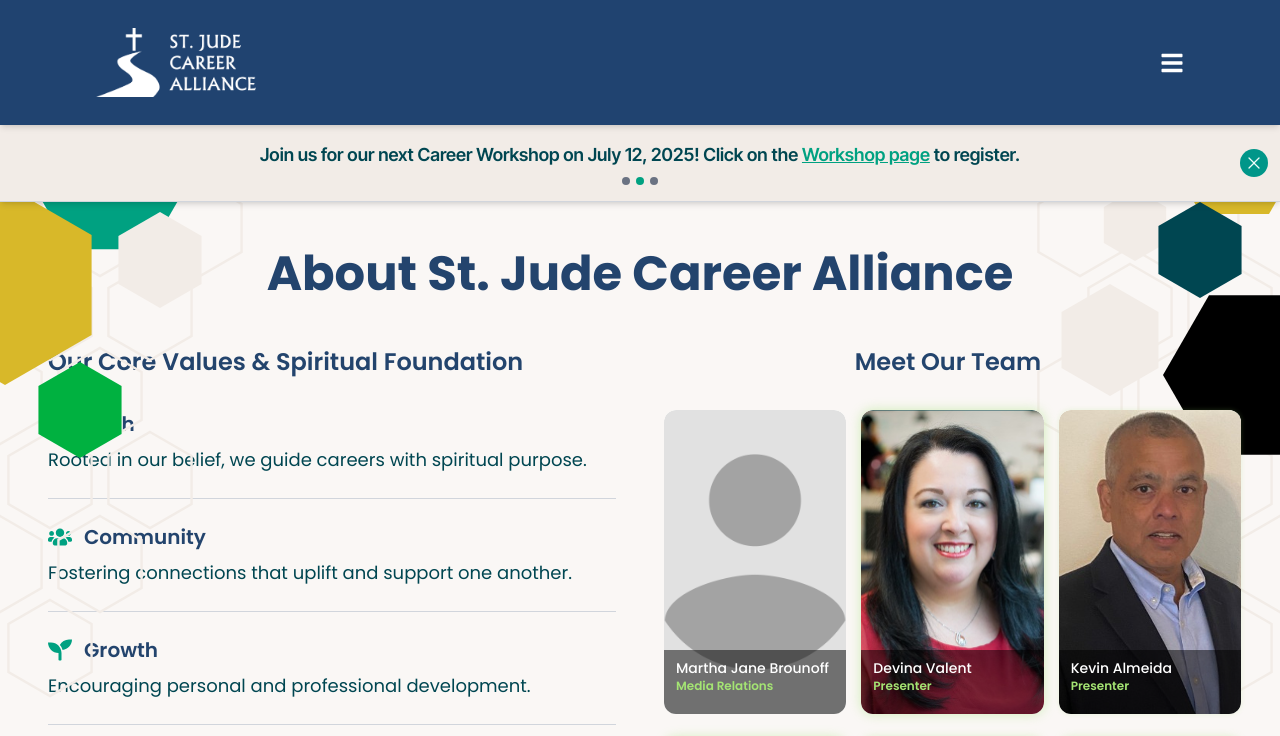
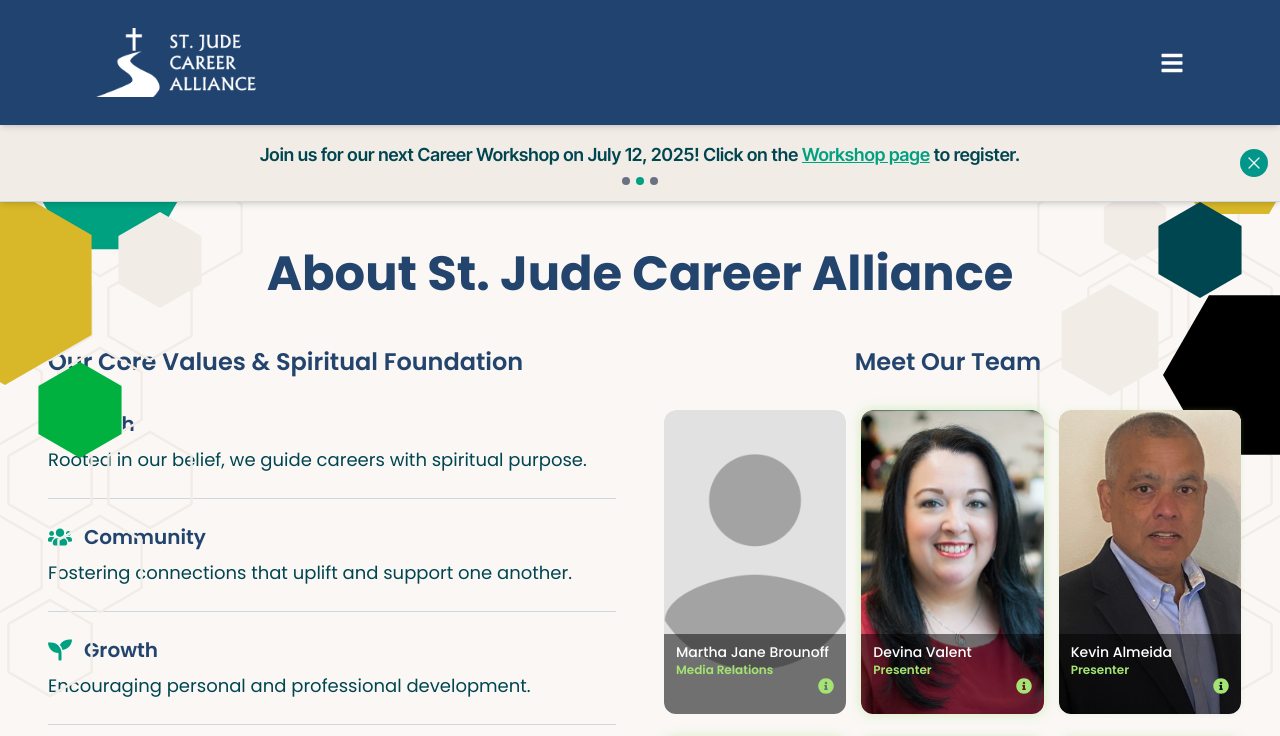
Before and after one commit to dataMichelle/sjca, a React (Vite) app: page /about in a window 1280 px wide. Shown: the top 736 px of the page. Built offline with nearby package versions, Linux system fonts and the light colour scheme.

Commit message:
adjusted modal pictures for team

```diff
--- a/src/data/team.js
+++ b/src/data/team.js
@@ -3,10 +3,10 @@
     name: "Martha Jane Brounoff",
     title: "Media Relations",
     role: "Media Relations Representative",
-    content: "Coming soon",
-    education: "Coming soon",
-    certifications: "",
-    passions: "Coming soon",
+    // content: "Coming soon",
+    // education: "Coming soon",
+    // certifications: "",
+    // passions: "Coming soon",
     image: "/assets/team/avatar.png",
   },
   {
@@ -21,7 +21,6 @@
     passions:
       "Loves to coach and develop high-performing employees. Superpower – making the complex simple.",
     image: "/assets/team/devina_valent.png",
-    imageAlign: "17.5%",
   },
   {
     name: "Kevin Almeida",
@@ -34,7 +33,6 @@
     certifications: "",
     passions: "Sports Fan!",
     image: "/assets/team/kevin_almeida.png",
-    imageAlign: "top",
   },
   {
     name: "Greg Mechler",
@@ -48,12 +46,12 @@
       "Certified Consultant, Professional Dynametric Programs (PDP®)",
     passions: "Married, lives in Allen, has four granddaughters.",
     image: "/assets/team/greg_mechler2.png",
-    imageAlign: "17.5%",
   },
 
   {
     name: "Peter Papa",
     title: "Presenter",
+    role: "Presenter",
     image: "/assets/team/peter.jpg",
   },
   // {
@@ -72,13 +70,12 @@
   {
     name: "Aneeliz Alamo",
     title: "Presenter",
-    role: "Coming soon",
-    content: "Coming soon",
-    education: "Coming soon",
-    certifications: "",
-    passions: "Coming soon",
+    role: "Presenter",
+    // content: "Coming soon",
+    // education: "Coming soon",
+    // certifications: "",
+    // passions: "Coming soon",
     image: "/assets/team/aneeliz.jpg",
-    imageAlign: "top",
   },
   {
     name: "Richard Panko",
@@ -91,7 +88,6 @@
     certifications: "",
     passions: "",
     image: "/assets/team/richard_panko.png",
-    imageAlign: "top",
   },
   {
     name: "Michelle Salazar",
@@ -102,6 +98,5 @@
     certifications: "",
     passions: "",
     image: "/assets/team/avatar.png",
-    imageAlign: "top",
   },
 ];
--- a/src/views/About.jsx
+++ b/src/views/About.jsx
@@ -147,6 +147,11 @@
                       <p className="text-xs text-[#a4e473] font-semibold">
                         {member.title}
                       </p>
+                      <FaInfoCircle
+                        className="ml-auto text-[#a4e473] text-base"
+                        aria-label="More info"
+                        title="More info"
+                      />
                       <div
                         className="bg-[--color-secondary]/70 rounded-full p-1.5"
                         style={{ "--color-secondary": "#00a181" }}
@@ -218,9 +223,7 @@
                   <img
                     src={team[selectedMember].image}
                     alt={`${team[selectedMember].name}, ${team[selectedMember].role}`}
-                    className={`w-24 h-24 object-cover rounded-full ${getObjectPosition(
-                      team[selectedMember].imageAlign
-                    )}`}
+                    className="w-24 h-24 rounded-full object-cover object-[top]"
                     loading="lazy"
                   />
                   <div>
```
